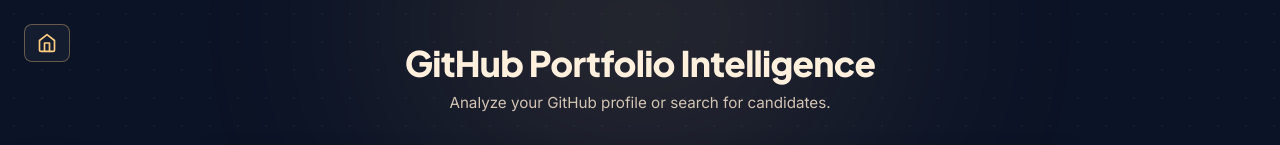
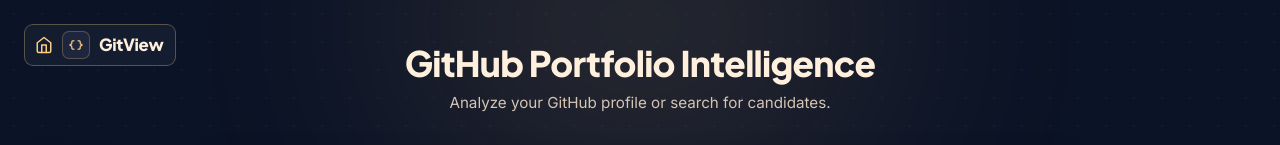
Before and after one commit to abhinav-raj-p/Github-Portfolio-Intelligence, a website: page frontend/app.html in a window 1280 px wide. Shown: the top 145 px of the page. Drawn offline with nearby package versions, Linux system fonts and the light colour scheme; no server answers.

Commit message:
home svg added

```diff
--- a/frontend/app.html
+++ b/frontend/app.html
@@ -23,12 +23,16 @@
     <div class="glow glow-left"></div>
     <div class="grid-bg"></div>
 
-    <!-- Home icon button on top left corner -->
-    <a href="https://gitview-sooty.vercel.app" id="top-homepage-btn" class="home-top-btn" title="HomePage" aria-label="HomePage">
-        <svg xmlns="http://www.w3.org/2000/svg" width="20" height="20" viewBox="0 0 24 24" fill="none" stroke="currentColor" stroke-width="2" stroke-linecap="round" stroke-linejoin="round">
+    <!-- Home icon & GitView branding on top left corner -->
+    <a href="https://gitview-sooty.vercel.app" id="top-homepage-btn" class="home-top-btn" title="GitView HomePage" aria-label="GitView HomePage">
+        <svg xmlns="http://www.w3.org/2000/svg" width="18" height="18" viewBox="0 0 24 24" fill="none" stroke="currentColor" stroke-width="2" stroke-linecap="round" stroke-linejoin="round" class="home-icon-svg">
             <path d="m3 9 9-7 9 7v11a2 2 0 0 1-2 2H5a2 2 0 0 1-2-2z"/>
             <polyline points="9 22 9 12 15 12 15 22"/>
         </svg>
+        <div class="gitview-logo-box">
+            <span class="material-symbols-outlined" style="font-size:16px;">data_object</span>
+        </div>
+        <span class="gitview-brand-name">GitView</span>
     </a>
 
     <div class="container">
--- a/frontend/app.js
+++ b/frontend/app.js
@@ -167,10 +167,8 @@
     // Top-left corner HomePage button - navigate to landing page
     if (topHomepageBtn) {
         topHomepageBtn.addEventListener('click', (e) => {
-            if (window.location.hostname === 'localhost' || window.location.hostname === '127.0.0.1') {
-                e.preventDefault();
-                window.location.href = '/';
-            }
+            // Navigate directly to landing page link
+            window.location.href = 'https://gitview-sooty.vercel.app';
         });
     }
 
--- a/frontend/style.css
+++ b/frontend/style.css
@@ -70,7 +70,7 @@
     background-size: 28px 28px;
 }
 
-/* ─── Top Left Corner Home Button ─── */
+/* ─── Top Left Corner Home & GitView Brand Link ─── */
 .home-top-btn {
     position: absolute;
     top: 24px;
@@ -79,21 +79,56 @@
     text-decoration: none;
     color: var(--accent-peach);
     background: rgba(23, 31, 51, 0.85);
-    border: 1px solid rgba(255, 205, 130, 0.35);
-    padding: 8px 12px;
-    border-radius: 8px;
+    border: 1px solid rgba(255, 205, 130, 0.3);
+    padding: 6px 12px 6px 10px;
+    border-radius: 9px;
     display: inline-flex;
     align-items: center;
-    justify-content: center;
+    gap: 9px;
+    backdrop-filter: blur(12px);
+    -webkit-backdrop-filter: blur(12px);
     transition: all 0.2s ease;
     cursor: pointer;
 }
 
 .home-top-btn:hover {
-    background: rgba(255, 205, 130, 0.18);
+    background: rgba(27, 36, 60, 0.95);
     border-color: var(--accent-peach);
-    color: var(--text-white);
     transform: translateY(-1px);
+    box-shadow: 0 4px 18px rgba(0, 0, 0, 0.4);
+}
+
+.home-icon-svg {
+    color: var(--accent-peach);
+    flex-shrink: 0;
+    display: block;
+    transition: transform 0.2s ease;
+}
+
+.home-top-btn:hover .home-icon-svg {
+    transform: scale(1.08);
+}
+
+.gitview-logo-box {
+    width: 28px;
+    height: 28px;
+    border-radius: 7px;
+    background: #1e263d;
+    border: 1px solid rgba(255, 205, 130, 0.25);
+    display: flex;
+    align-items: center;
+    justify-content: center;
+    color: var(--accent-peach);
+    flex-shrink: 0;
+}
+
+.gitview-brand-name {
+    font-family: 'Plus Jakarta Sans', sans-serif;
+    font-weight: 800;
+    font-size: 1.05rem;
+    color: #ffefdd;
+    letter-spacing: -0.02em;
+    line-height: 1;
 }
 
 .material-symbols-outlined {
```
